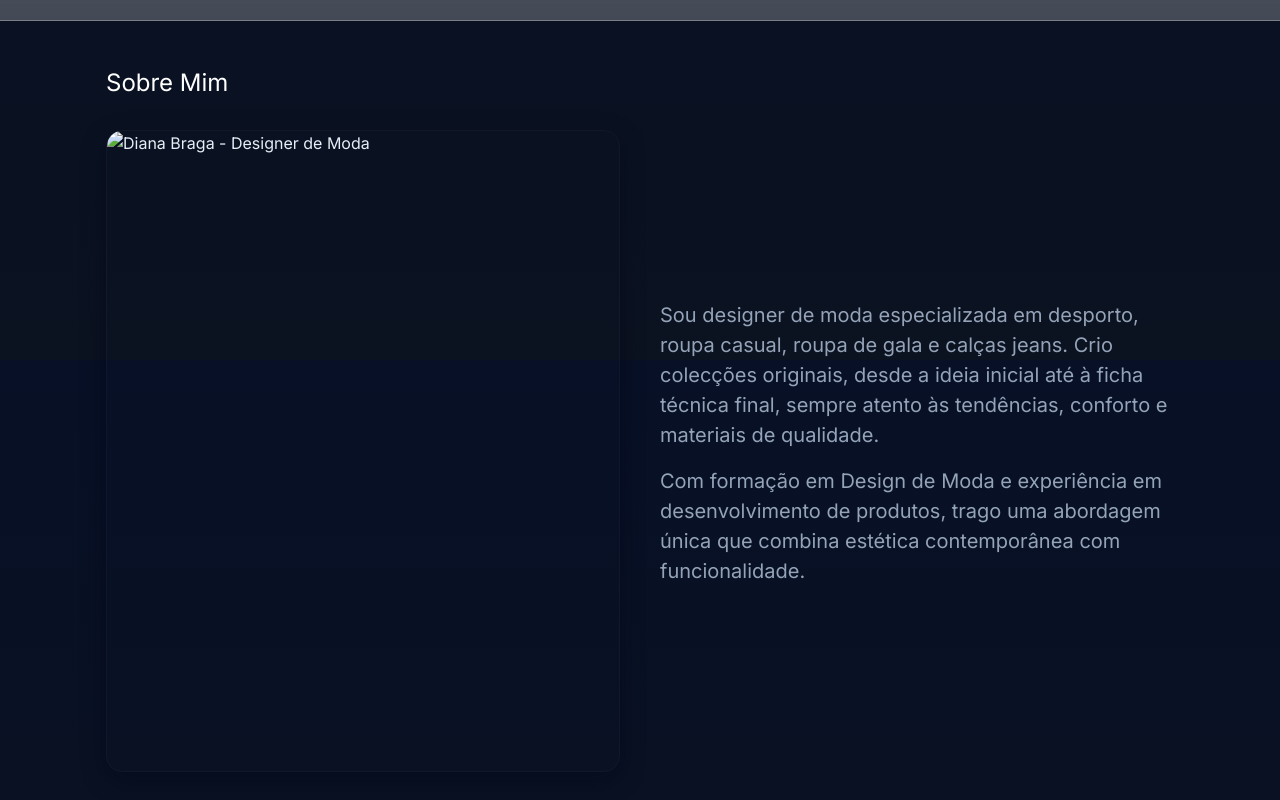
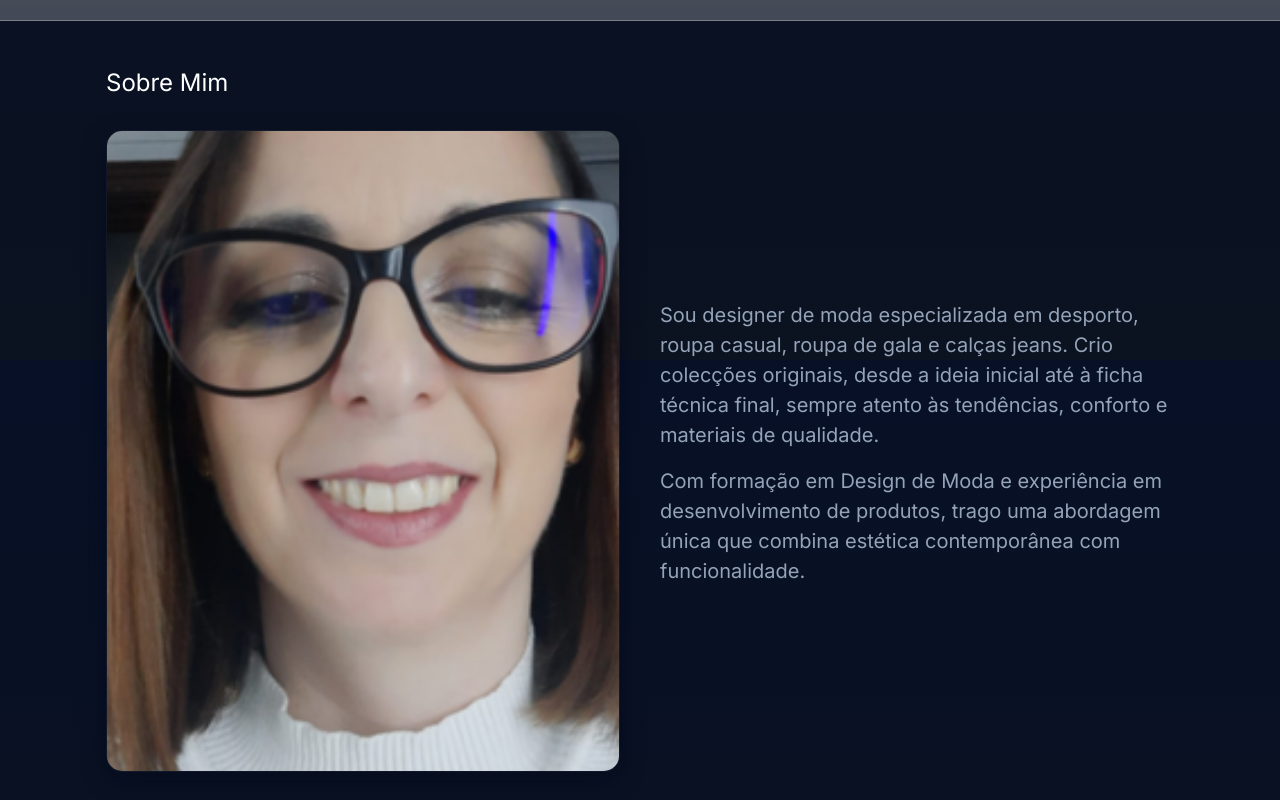
Before and after one commit to dianabraga82-debug/meu-portfolio, a plain HTML site: page index.html in a window 1280 px wide. Shown: the part 440-1240 px from the top of the page. Drawn offline with nearby package versions, Linux system fonts and the light colour scheme; grey boxes are pictures that could not be loaded; files whose address does not match are found by name.

Commit message:
Update index.html

```diff
--- a/index.html
+++ b/index.html
@@ -151,7 +151,7 @@
       <div class="about-grid">
         <div class="about-image">
           <!-- Substitua o src pela sua foto real -->
-          <img src="img/foto.png"
+          <img src="foto.png"
                alt="Diana Braga - Designer de Moda"
                loading="eager"
                decoding="sync">
```
